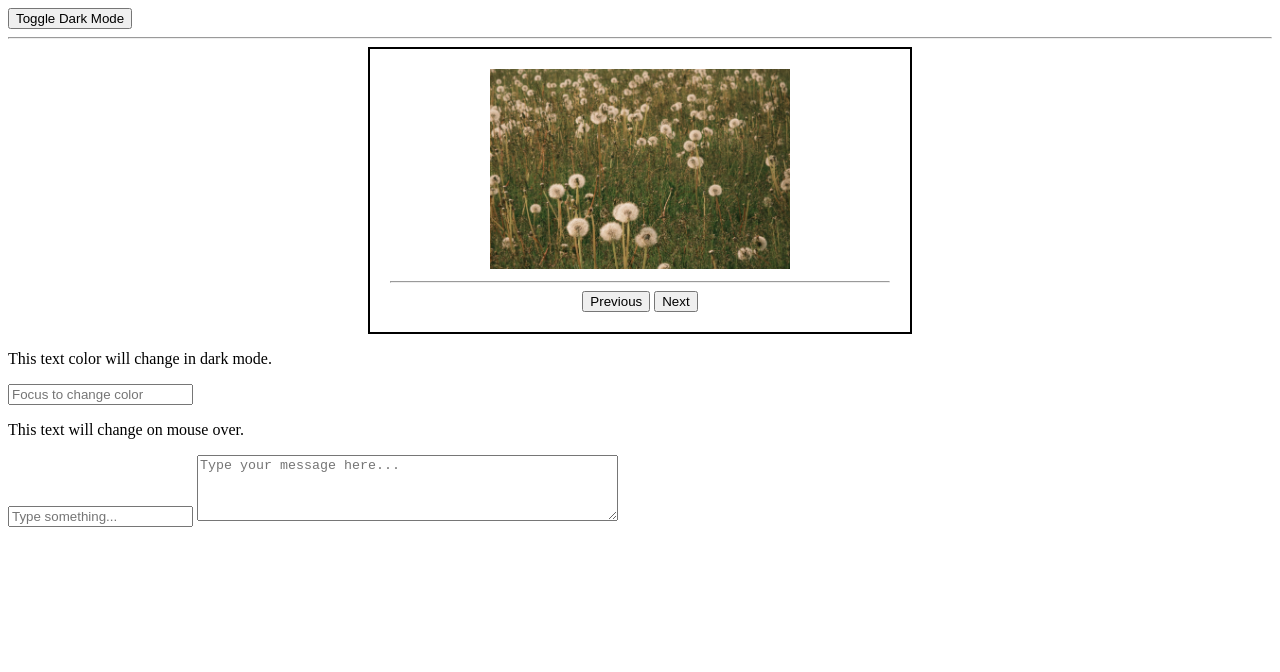
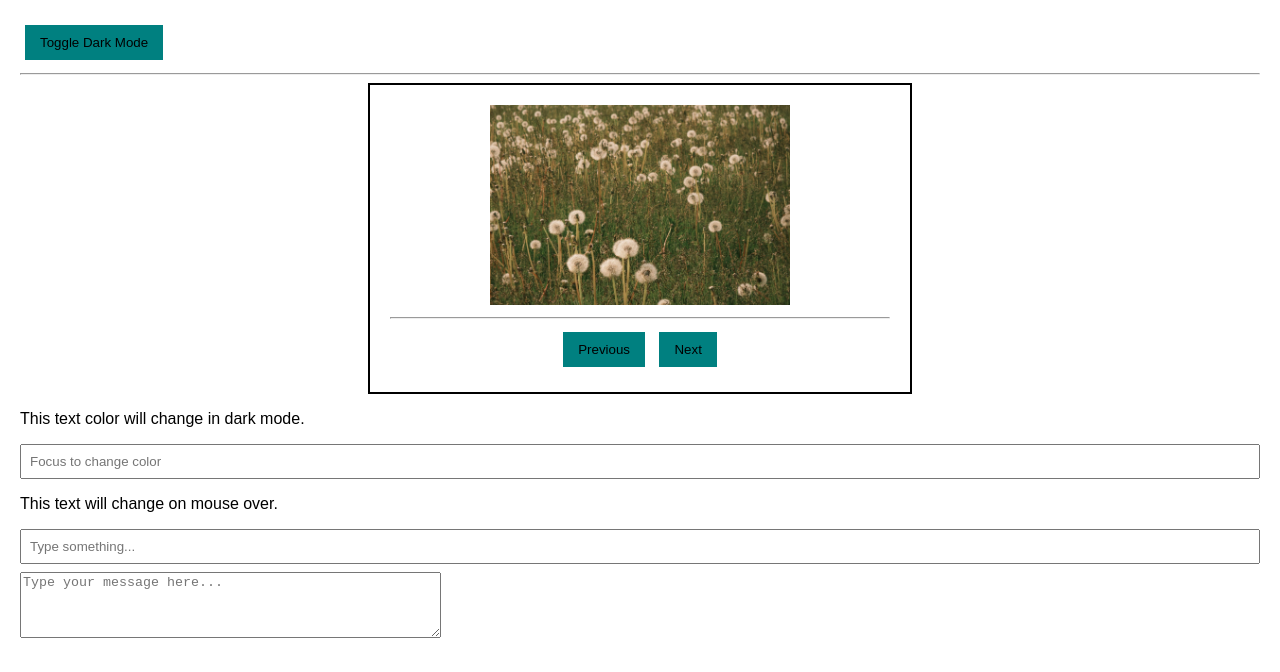
Before and after one commit to lugaye/july-2025-cohort-week-6-session-3, a plain HTML site: page index.html in a window 1280 px wide. Drawn offline with Linux system fonts and the light colour scheme.

Commit message:
Add files via upload

```diff
--- a/styles/style.css
+++ b/styles/style.css
@@ -1,3 +1,10 @@
+body{
+    font-family: Arial, sans-serif;
+    margin: 20px;
+    background-color: white;
+    color: black;
+}
+
 body.dark{
     background-color: #222;
     color: white;
@@ -16,3 +23,35 @@ body.dark{
     height: 200px;
     object-fit: cover;
 }
+
+form {
+    width: 300px;
+    padding: 20px;
+    border: 1px solid #ccc;
+    border-radius: 5px;
+}
+
+.error{
+    color: red;
+    font-size: 0.9em;
+}
+
+input{
+    display: block;
+    width: 100%;
+    padding: 8px;
+    margin: 8px 0;
+    box-sizing: border-box;
+}
+
+button{
+    border: none;
+    background: teal;
+    padding: 10px 15px;
+    margin: 5px;
+    cursor: pointer;
+}
+
+button:hover{
+    background: darkcyan;
+}
```
